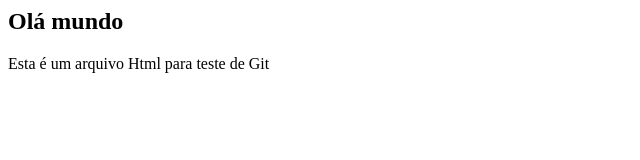
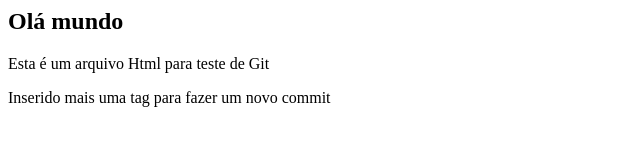
Before and after one commit to LuizEduLima/Curso_git, a plain HTML site: page Index.html in a window 1280 px wide. Shown: the whole page, without its empty margins (0-640 px from the left). Drawn offline with Linux system fonts and the light colour scheme.

Commit message:
Inserido mais uma mensagem em uma tag p

```diff
--- a/Index.html
+++ b/Index.html
@@ -1,6 +1,10 @@
-
 
 <div>
- <h2>Olá mundo</h2>
- <p> Esta é um arquivo Html para teste de Git </p>
+
+ <div>
+   <h2>Olá mundo</h2>
+   <p> Esta é um arquivo Html para teste de Git </p>
+   <p> Inserido mais uma tag para fazer um novo commit</p>
+ </div>
+
 </div>
```
